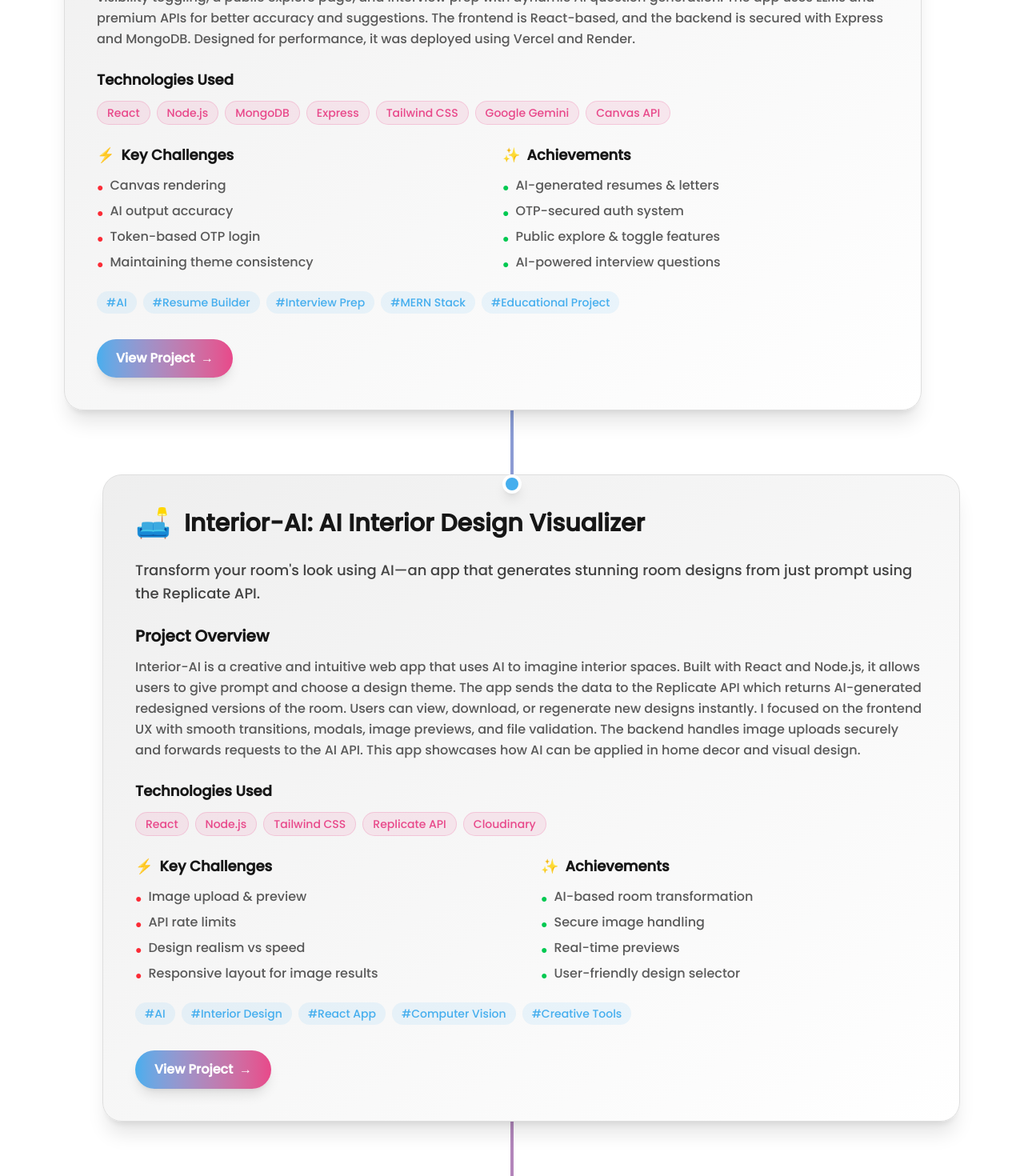
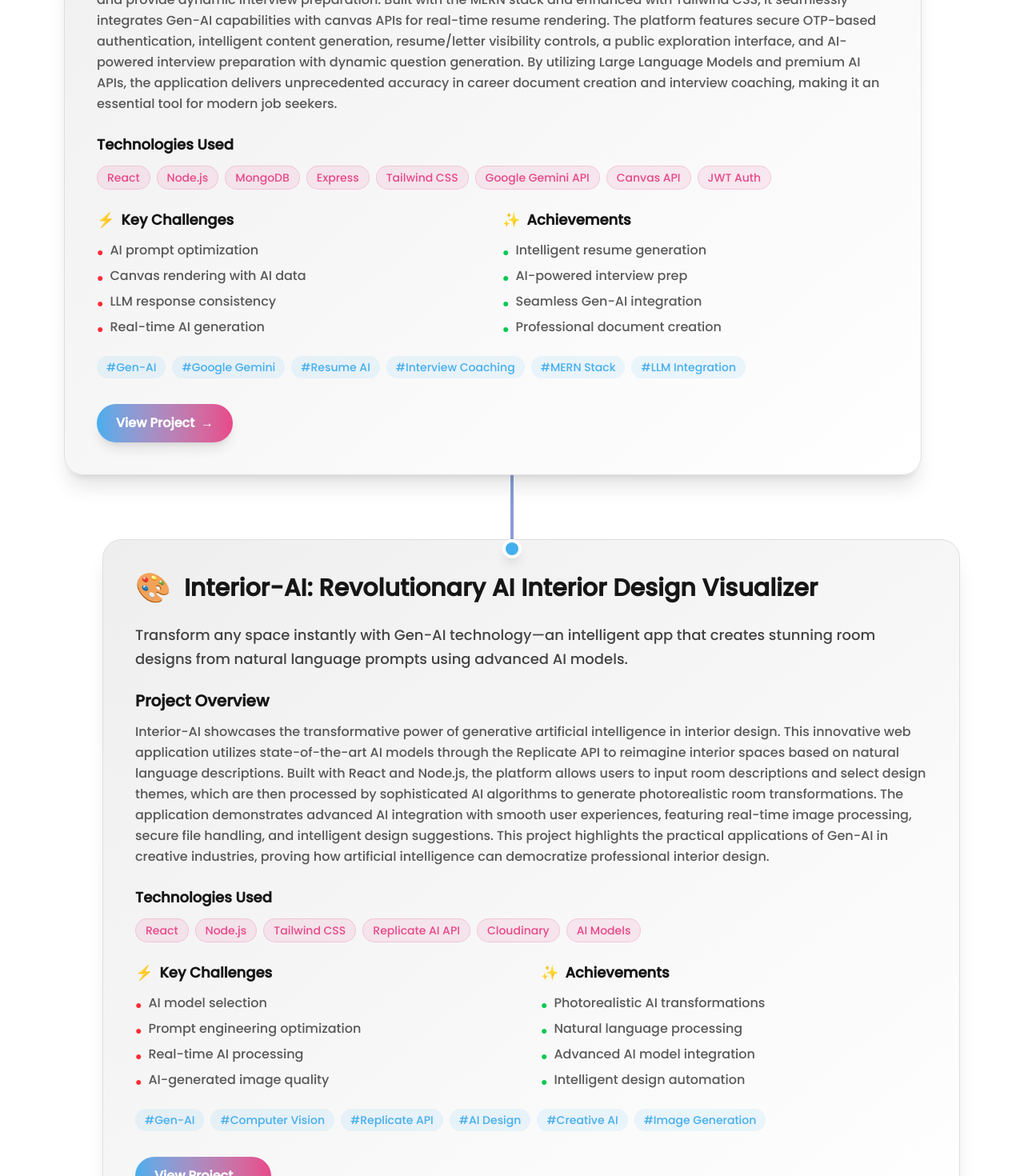
Before and after one commit to ikeshav26/_portfolio, a React (Vite) app: page /blog in a window 1280 px wide. Shown: the part 700-2170 px from the top of the page at 80% size. Built offline with nearby package versions, Linux system fonts and the light colour scheme; a web font is replaced by a local one.

Commit message:
✨ Blogs description updated

```diff
--- a/src/pages/Blogs.jsx
+++ b/src/pages/Blogs.jsx
@@ -37,18 +37,19 @@ const Blogs = () => {
   id: 1,
   title: "ElevateCV-AI: AI-Powered Resume, Letter & Interview Generator",
   excerpt:
-    "An all-in-one platform for building AI-generated resumes, cover letters, and preparing for interviews using Canvas and Google Gemini API.",
+    "A revolutionary Gen-AI platform that transforms career preparation with intelligent resume generation, cover letter creation, and AI-driven interview coaching using Google Gemini API.",
   fullDescription:
-    "ElevateCV-AI is an educational full-stack web app that empowers users to generate professional resumes and cover letters, and even prepare for interviews using AI. Built with the MERN stack and styled with Tailwind CSS, it integrates Gemini AI for content generation and canvas APIs for live resume rendering. It features OTP-based auth, resume/letter visibility toggling, a public explore page, and interview prep with dynamic AI question generation. The app uses LLMs and premium APIs for better accuracy and suggestions. The frontend is React-based, and the backend is secured with Express and MongoDB. Designed for performance, it was deployed using Vercel and Render.",
+    "ElevateCV-AI represents the future of career preparation through artificial intelligence. This comprehensive full-stack web application leverages the power of Google Gemini API to generate professional resumes, craft personalized cover letters, and provide dynamic interview preparation. Built with the MERN stack and enhanced with Tailwind CSS, it seamlessly integrates Gen-AI capabilities with canvas APIs for real-time resume rendering. The platform features secure OTP-based authentication, intelligent content generation, resume/letter visibility controls, a public exploration interface, and AI-powered interview preparation with dynamic question generation. By utilizing Large Language Models and premium AI APIs, the application delivers unprecedented accuracy in career document creation and interview coaching, making it an essential tool for modern job seekers.",
   date: "2025-07-18",
   readTime: "10 min read",
-  image: "📄",
+  image: "🤖",
   tags: [
-    "AI",
-    "Resume Builder",
-    "Interview Prep",
+    "Gen-AI",
+    "Google Gemini",
+    "Resume AI",
+    "Interview Coaching",
     "MERN Stack",
-    "Educational Project",
+    "LLM Integration",
   ],
   techStack: [
     "React",
@@ -56,56 +57,59 @@ const Blogs = () => {
     "MongoDB",
     "Express",
     "Tailwind CSS",
-    "Google Gemini",
+    "Google Gemini API",
     "Canvas API",
+    "JWT Auth",
   ],
   challenges: [
-    "Canvas rendering",
-    "AI output accuracy",
-    "Token-based OTP login",
-    "Maintaining theme consistency",
+    "AI prompt optimization",
+    "Canvas rendering with AI data",
+    "LLM response consistency",
+    "Real-time AI generation",
   ],
   achievements: [
-    "AI-generated resumes & letters",
-    "OTP-secured auth system",
-    "Public explore & toggle features",
-    "AI-powered interview questions",
+    "Intelligent resume generation",
+    "AI-powered interview prep",
+    "Seamless Gen-AI integration",
+    "Professional document creation",
   ],
 },{
   id: 2,
-  title: "Interior-AI: AI Interior Design Visualizer",
+  title: "Interior-AI: Revolutionary AI Interior Design Visualizer",
   excerpt:
-    "Transform your room's look using AI—an app that generates stunning room designs from just prompt using the Replicate API.",
+    "Transform any space instantly with Gen-AI technology—an intelligent app that creates stunning room designs from natural language prompts using advanced AI models.",
   fullDescription:
-    "Interior-AI is a creative and intuitive web app that uses AI to imagine interior spaces. Built with React and Node.js, it allows users to give prompt and choose a design theme. The app sends the data to the Replicate API which returns AI-generated redesigned versions of the room. Users can view, download, or regenerate new designs instantly. I focused on the frontend UX with smooth transitions, modals, image previews, and file validation. The backend handles image uploads securely and forwards requests to the AI API. This app showcases how AI can be applied in home decor and visual design.",
+    "Interior-AI showcases the transformative power of generative artificial intelligence in interior design. This innovative web application utilizes state-of-the-art AI models through the Replicate API to reimagine interior spaces based on natural language descriptions. Built with React and Node.js, the platform allows users to input room descriptions and select design themes, which are then processed by sophisticated AI algorithms to generate photorealistic room transformations. The application demonstrates advanced AI integration with smooth user experiences, featuring real-time image processing, secure file handling, and intelligent design suggestions. This project highlights the practical applications of Gen-AI in creative industries, proving how artificial intelligence can democratize professional interior design.",
   date: "2025-05-02",
   readTime: "7 min read",
-  image: "🛋️",
+  image: "🎨",
   tags: [
-    "AI",
-    "Interior Design",
-    "React App",
+    "Gen-AI",
     "Computer Vision",
-    "Creative Tools",
+    "Replicate API",
+    "AI Design",
+    "Creative AI",
+    "Image Generation",
   ],
   techStack: [
     "React",
     "Node.js",
     "Tailwind CSS",
-    "Replicate API",
+    "Replicate AI API",
     "Cloudinary",
+    "AI Models",
   ],
   challenges: [
-    "Image upload & preview",
-    "API rate limits",
-    "Design realism vs speed",
-    "Responsive layout for image results",
+    "AI model selection",
+    "Prompt engineering optimization",
+    "Real-time AI processing",
+    "AI-generated image quality",
   ],
   achievements: [
-    "AI-based room transformation",
-    "Secure image handling",
-    "Real-time previews",
-    "User-friendly design selector",
+    "Photorealistic AI transformations",
+    "Natural language processing",
+    "Advanced AI model integration",
+    "Intelligent design automation",
   ],
 },{
       id: 3,
@@ -132,40 +136,42 @@ const Blogs = () => {
     },
     {
       id: 4,
-      title: "FitAI: Building an AI-Powered Fitness Web App",
+      title: "FitAI: Building an Intelligent AI-Powered Health Assistant",
       excerpt:
-        "How our team created an intelligent fitness assistant using React, Flask, and machine learning to provide health insights.",
+        "How our team created a comprehensive AI health companion using React, Flask, and machine learning to provide personalized health insights and predictions.",
       fullDescription:
-        "FitAI is a full-stack fitness assistant developed as a team project. We used React for the frontend and Flask for the backend, integrating a machine learning model (RandomForestClassifier) to predict health risks based on user input. Users can enter metrics like age, BMI, and heart rate to receive predictions and visual insights. I focused on frontend development, ensuring a responsive UI with Tailwind CSS, form validation, and smooth data flow. The backend team handled ML training and REST API development. We also integrated Streamlit for rapid prototyping and Gemini API for AI-based suggestions. The project was deployed using Vercel and Streamlit sharing.",
+        "FitAI represents the convergence of artificial intelligence and healthcare technology. This sophisticated full-stack health assistant was developed as a collaborative team project, utilizing React for an intuitive frontend and Flask for a robust backend infrastructure. The application integrates advanced machine learning algorithms, specifically a RandomForestClassifier model, to analyze user health metrics and provide intelligent risk assessments. Users can input comprehensive health data including age, BMI, heart rate, and lifestyle factors to receive AI-generated predictions and visual health insights. The project features seamless integration with the Gemini API for enhanced AI-powered health recommendations, demonstrating how artificial intelligence can be applied to personal healthcare. Our team successfully deployed this intelligent health platform using modern cloud technologies, showcasing the practical applications of AI in improving personal health management.",
       date: "2024-11-20",
       readTime: "9 min read",
-      image: "💪",
+      image: "🧠",
       tags: [
+        "AI Healthcare",
         "Machine Learning",
-        "React",
-        "Flask",
-        "HealthTech",
+        "Gemini API",
+        "Health Tech",
+        "Predictive AI",
         "Team Project",
       ],
       techStack: [
         "React",
         "Flask",
         "Python",
-        "RandomForest",
+        "RandomForest ML",
+        "Gemini API",
         "Streamlit",
-        "Tailwind CSS",
+        "AI Models",
       ],
       challenges: [
-        "Model integration",
-        "Team coordination",
-        "Backend deployment",
-        "User-friendly health form UX",
+        "AI model accuracy optimization",
+        "Health data processing",
+        "Real-time AI predictions",
+        "Team AI integration workflow",
       ],
       achievements: [
-        "ML-based disease prediction",
-        "Team collaboration",
-        "Flask REST API",
-        "Streamlit demo",
+        "Intelligent health risk prediction",
+        "AI-powered recommendations",
+        "Advanced ML model deployment",
+        "Collaborative AI development",
       ],
     }
   ];
@@ -222,8 +228,8 @@ const Blogs = () => {
           </span>
         </h1>
         <p className="text-lg text-base-content/80 max-w-2xl mx-auto leading-relaxed">
-          Sharing my full-stack builds, creative UI experiments, and lessons
-          from building real-world web applications.
+          Sharing my Gen-AI powered builds, MERN stack innovations, and lessons
+          from building intelligent web applications with cutting-edge AI integration.
         </p>
       </motion.section>
 
@@ -376,7 +382,7 @@ const Blogs = () => {
           <div className="w-24 h-1 bg-gradient-to-r from-primary to-secondary mx-auto mb-8 rounded-full"></div>
 
           <h2 className="text-3xl md:text-4xl font-bold mb-6 text-base-content">
-            More Projects
+            More Gen-AI Projects
             <span className="text-transparent bg-gradient-to-r from-primary to-secondary bg-clip-text">
               {" "}
               Coming Soon!
@@ -384,9 +390,9 @@ const Blogs = () => {
           </h2>
 
           <p className="text-base-content/70 mb-8 text-lg leading-relaxed max-w-2xl mx-auto">
-            I'm constantly working on new projects and learning new
-            technologies. Stay tuned for more exciting developments and detailed
-            project breakdowns!
+            I'm constantly exploring new frontiers in artificial intelligence and
+            generative AI technologies. Stay tuned for more innovative AI-powered
+            projects and detailed technical breakdowns of cutting-edge implementations!
           </p>
 
           <div className="flex items-center justify-center gap-4 mb-6">
```
